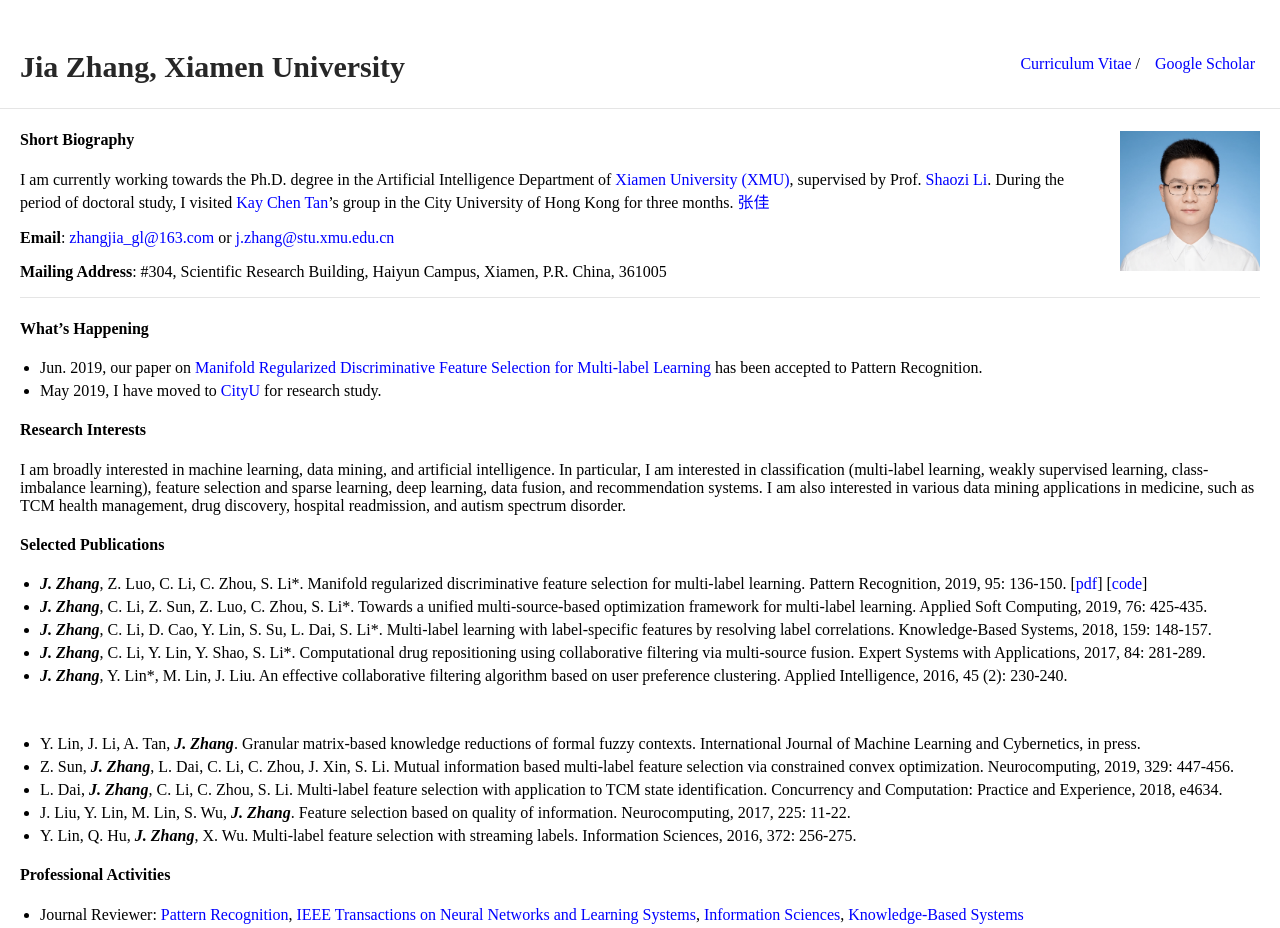
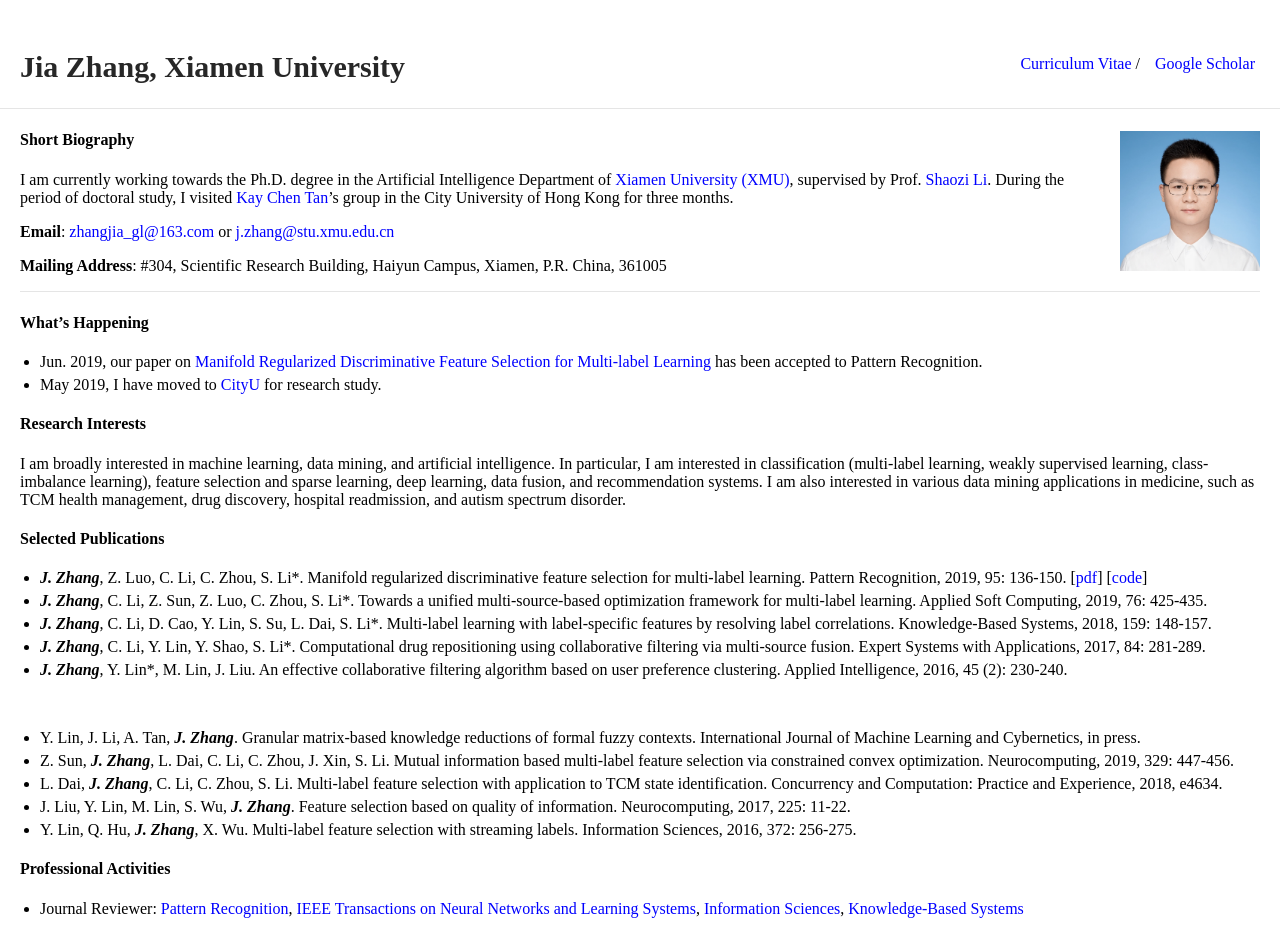
Before and after one commit to jiazhang-ml/jiazhang-ml.github.io, a Jekyll site: the page built from index.md, in a window 1280 px wide, cut to the strip 0-928 px from the top of the page. Built offline with Jekyll 4.4.1, drawn with Linux system fonts in a browser that asks for light colours.

Commit message:
Update index.md

```diff
--- a/index.md
+++ b/index.md
@@ -6,7 +6,7 @@ layout: default
 
 #### Short Biography
 
-I am currently working towards the Ph.D. degree in the Artificial Intelligence Department of [Xiamen University (XMU)](https://www.xmu.edu.cn/), supervised by Prof. [Shaozi Li](http://imt.xmu.edu.cn/szdw.html). During the period of doctoral study, I visited [Kay Chen Tan](http://www.cityu.edu.hk/stfprofile/kaytan.htm)'s group in the City University of Hong Kong for three months. [张佳](jiazhang-ml.pub)
+I am currently working towards the Ph.D. degree in the Artificial Intelligence Department of [Xiamen University (XMU)](https://www.xmu.edu.cn/), supervised by Prof. [Shaozi Li](http://imt.xmu.edu.cn/szdw.html). During the period of doctoral study, I visited [Kay Chen Tan](http://www.cityu.edu.hk/stfprofile/kaytan.htm)'s group in the City University of Hong Kong for three months.
 
 **Email**: [zhangjia_gl@163.com](mailto:zhangjia_gl@163.com) or [j.zhang@stu.xmu.edu.cn](mailto:j.zhang@stu.xmu.edu.cn)
 
```
